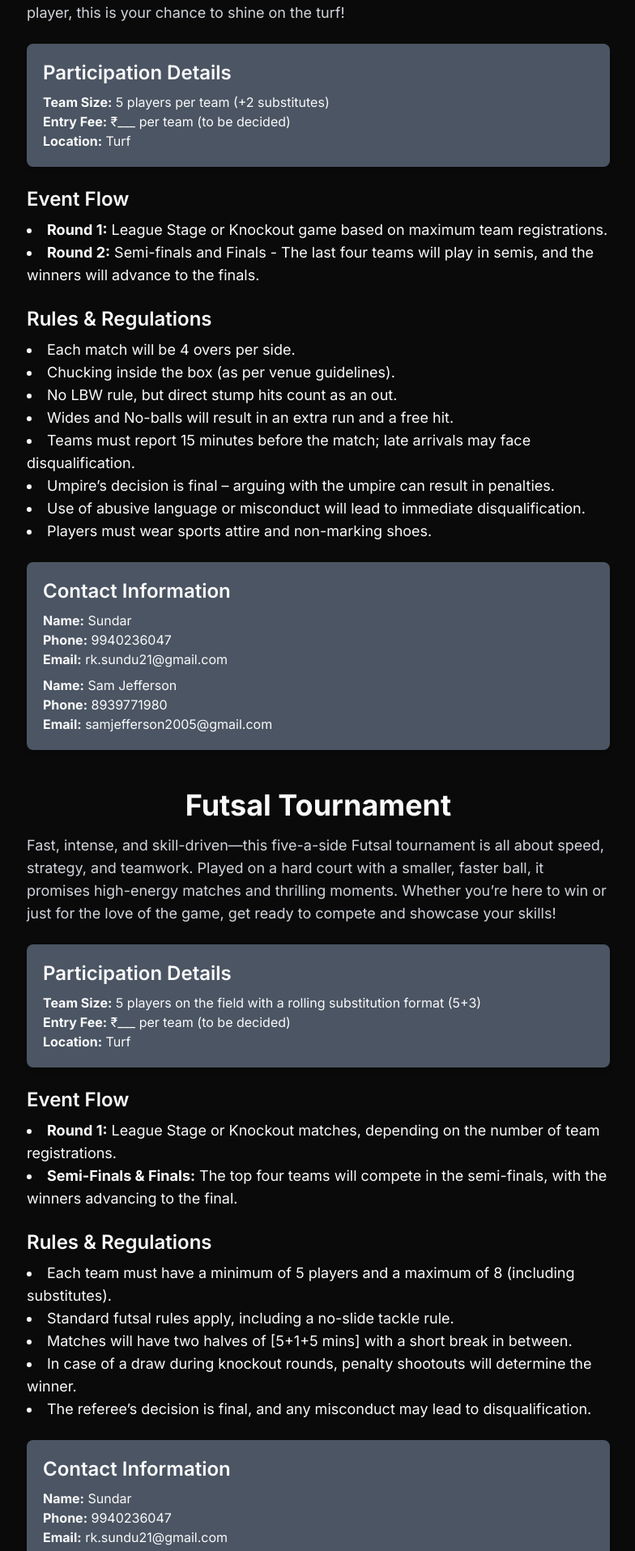
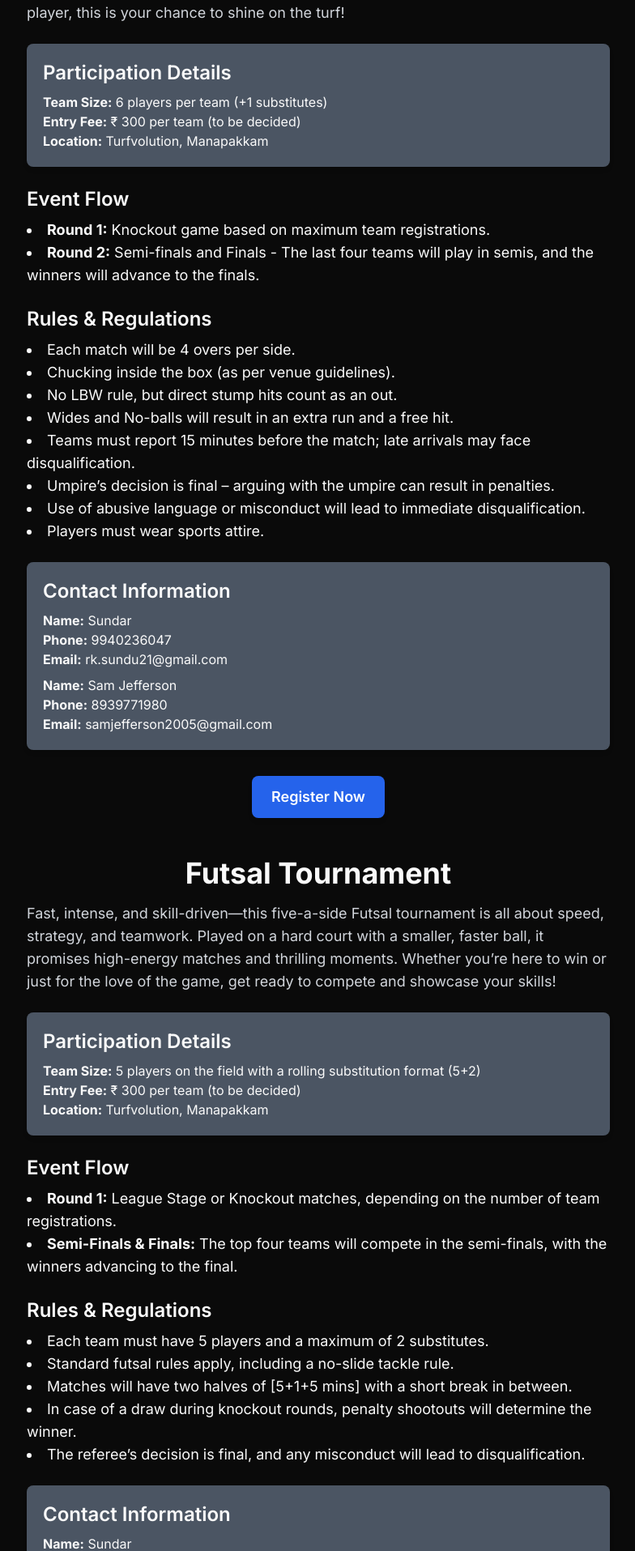
Before and after one commit to tanush-em/INVICTUS, a Next.js app: page /events/turf-cricket-showdown in a window 1280 px wide. Shown: the part 766-2681 px from the top of the page at 81% size, without its empty margins (247-1031 px from the left). Built offline with nearby package versions, Linux system fonts and the light colour scheme; grey boxes are pictures that could not be loaded.

Commit message:
added turf event links

```diff
--- a/app/components/ContactSection.js
+++ b/app/components/ContactSection.js
@@ -23,7 +23,7 @@ const ContactSection = () => {
                 href="mailto:aimlatlas.visionary@gmail.com"
                 className="text-gray-300 hover:text-emerald-300 transition block break-words text-sm sm:text-base"
               >
-                aimlatlas.visionary@gmail.com
+                 aimlatlas.visionary@gmail.com
               </a>
             </div>
 
--- a/app/events/turf-cricket-showdown/page.js
+++ b/app/events/turf-cricket-showdown/page.js
@@ -1,3 +1,4 @@
+import { color } from 'framer-motion';
 import Image from 'next/image';
 import Link from 'next/link';
 
@@ -19,15 +20,15 @@ export default function SportsEvents() {
 
       <div className="mt-6 p-5 bg-gray-600 rounded-lg shadow-md">
         <h2 className="text-2xl font-semibold">Participation Details</h2>
-        <p className="mt-2"><strong>Team Size:</strong> 5 players per team (+2 substitutes)</p>
-        <p><strong>Entry Fee:</strong> ₹___ per team (to be decided)</p>
-        <p><strong>Location:</strong> Turf</p>
+        <p className="mt-2"><strong>Team Size:</strong> 6 players per team (+1 substitutes)</p>
+        <p><strong>Entry Fee:</strong> ₹ 300 per team (to be decided)</p>
+        <p><strong>Location:</strong> <Link href="https://maps.app.goo.gl/UjK3zErpRCWWijas8?g_st=aw">Turfvolution, Manapakkam</Link></p>
       </div>
 
       <div className="mt-6">
         <h2 className="text-2xl font-semibold">Event Flow</h2>
         <ul className="list-disc list-inside mt-2 text-lg">
-          <li><strong>Round 1:</strong> League Stage or Knockout game based on maximum team registrations.</li>
+          <li><strong>Round 1:</strong> Knockout game based on maximum team registrations.</li>
           <li><strong>Round 2:</strong> Semi-finals and Finals - The last four teams will play in semis, and the winners will advance to the finals.</li>
         </ul>
       </div>
@@ -42,7 +43,7 @@ export default function SportsEvents() {
           <li>Teams must report 15 minutes before the match; late arrivals may face disqualification.</li>
           <li>Umpire’s decision is final – arguing with the umpire can result in penalties.</li>
           <li>Use of abusive language or misconduct will lead to immediate disqualification.</li>
-          <li>Players must wear sports attire and non-marking shoes.</li>
+          <li>Players must wear sports attire.</li>
         </ul>
       </div>
 
@@ -56,6 +57,15 @@ export default function SportsEvents() {
         <p><strong>Email:</strong> samjefferson2005@gmail.com</p>
       </div>
 
+      {/* Registration Button */}
+      <div className="mt-8 flex justify-center">
+        <Link href="https://docs.google.com/forms/d/e/1FAIpQLSeQ_SkuS9fS8fHklEdShF4Uq1mGdBeOgEQ7uIsDv1j39OGrKw/viewform" target="_blank">
+          <button className="px-6 py-3 text-lg font-semibold text-white bg-blue-600 rounded-lg shadow-md transition-transform transform hover:scale-105 hover:bg-blue-700 active:scale-95">
+            Register Now
+          </button>
+        </Link>
+      </div>
+
       <h1 className="text-4xl font-bold text-center mt-12">Futsal Tournament</h1>
 
       <p className="mt-4 text-gray-300 text-lg">
@@ -66,9 +76,9 @@ export default function SportsEvents() {
 
       <div className="mt-6 p-5 bg-gray-600 rounded-lg shadow-md">
         <h2 className="text-2xl font-semibold">Participation Details</h2>
-        <p className="mt-2"><strong>Team Size:</strong> 5 players on the field with a rolling substitution format (5+3)</p>
-        <p><strong>Entry Fee:</strong> ₹___ per team (to be decided)</p>
-        <p><strong>Location:</strong> Turf</p>
+        <p className="mt-2"><strong>Team Size:</strong> 5 players on the field with a rolling substitution format (5+2)</p>
+        <p><strong>Entry Fee:</strong> ₹ 300 per team (to be decided)</p>
+        <p><strong>Location:</strong> <Link href="https://maps.app.goo.gl/UjK3zErpRCWWijas8?g_st=aw">Turfvolution, Manapakkam</Link></p>
       </div>
 
       <div className="mt-6">
@@ -82,11 +92,11 @@ export default function SportsEvents() {
       <div className="mt-6">
         <h2 className="text-2xl font-semibold">Rules & Regulations</h2>
         <ul className="list-disc list-inside mt-2 text-lg">
-          <li>Each team must have a minimum of 5 players and a maximum of 8 (including substitutes).</li>
+          <li>Each team must have 5 players and a maximum of 2 substitutes.</li>
           <li>Standard futsal rules apply, including a no-slide tackle rule.</li>
           <li>Matches will have two halves of [5+1+5 mins] with a short break in between.</li>
           <li>In case of a draw during knockout rounds, penalty shootouts will determine the winner.</li>
-          <li>The referee’s decision is final, and any misconduct may lead to disqualification.</li>
+          <li>The referee’s decision is final, and any misconduct will lead to disqualification.</li>
         </ul>
       </div>
 
@@ -103,7 +113,7 @@ export default function SportsEvents() {
 
       {/* Registration Button */}
       <div className="mt-8 flex justify-center">
-        <Link href="https://www.invictus-eec.site" target="_blank">
+        <Link href="https://docs.google.com/forms/d/e/1FAIpQLSeu8F7ez_HCKOaGe3_2D7ZrOMbH-gPXGvFEhBznKX5tdTPH9A/viewform?usp=sharing" target="_blank">
           <button className="px-6 py-3 text-lg font-semibold text-white bg-blue-600 rounded-lg shadow-md transition-transform transform hover:scale-105 hover:bg-blue-700 active:scale-95">
             Register Now
           </button>
```
